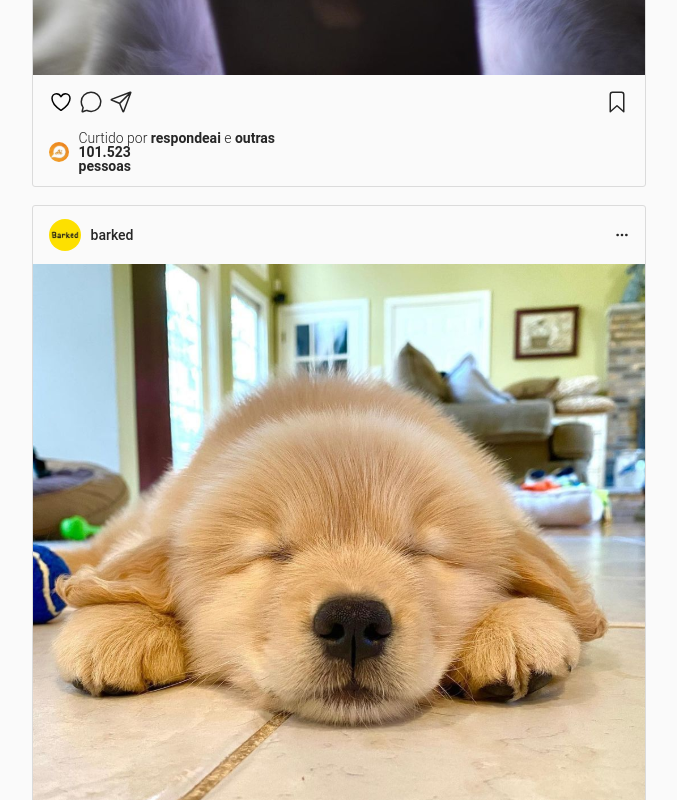
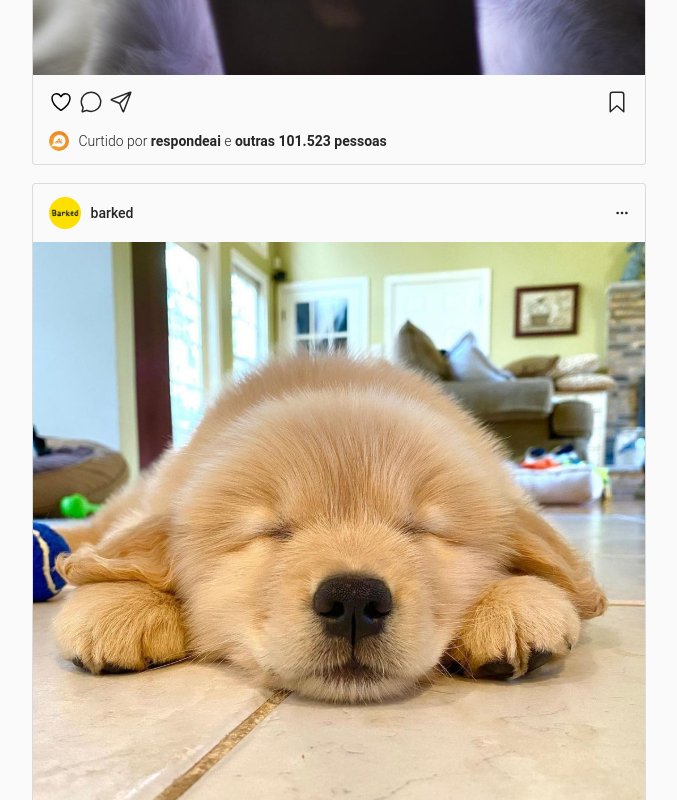
Before and after one commit to ffukamizu/instagram-react, a React (Create React App) app: page / in a window 1280 px wide. Shown: the part 820-1620 px from the top of the page, without its empty margins (141-818 px from the left). Built offline with nearby package versions, Linux system fonts and the light colour scheme.

Commit message:
bug fixes

```diff
--- a/src/components/Post.js
+++ b/src/components/Post.js
@@ -59,7 +59,7 @@ export default function Post(props) {
         <div class="curtidas">
           <img src="./assets/respondeai.svg" alt="respondeai" />
           <div class="texto">
-            Curtido por <strong>respondeai</strong> e <strong>outras <p data-test="likes-number">{likeNumber}</p> pessoas</strong>
+            Curtido por <strong>respondeai</strong> e <strong>outras <span data-test="likes-number">{likeNumber}</span> pessoas</strong>
           </div>
         </div>
       </div>
```
